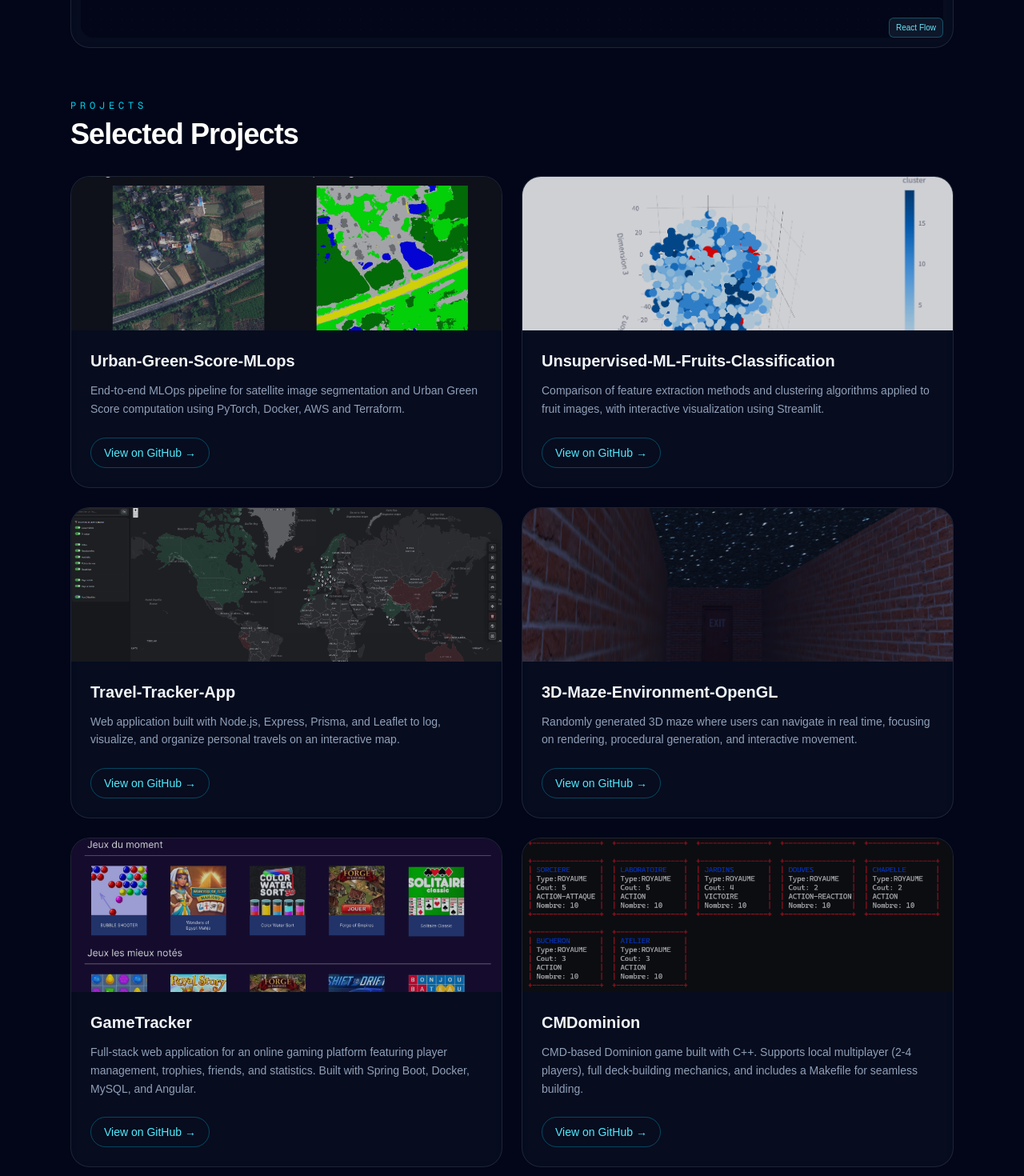
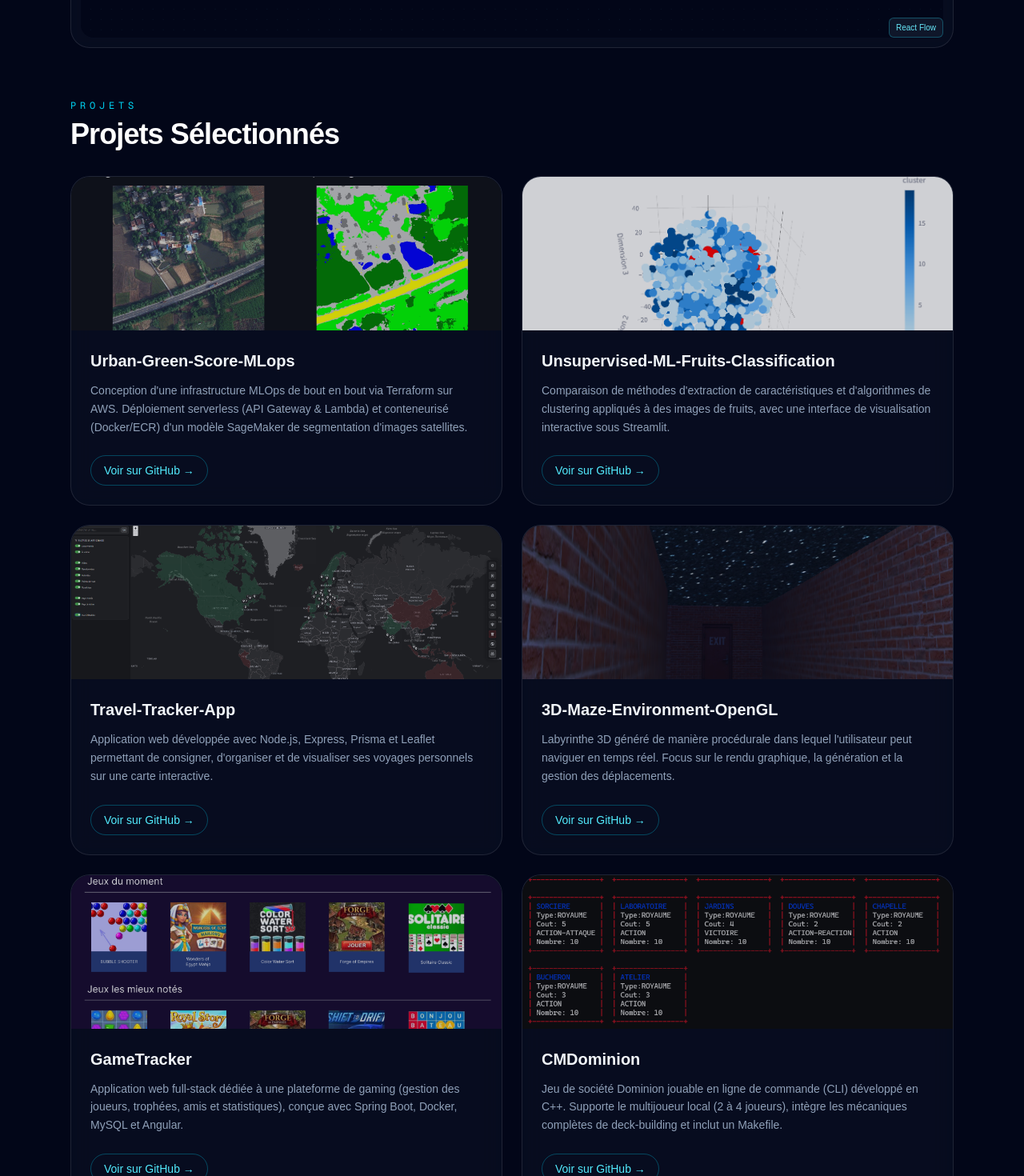
Before and after one commit to yoanlouvois/e-portfolio, a Next.js app: page / in a window 1280 px wide. Shown: the part 1160-2630 px from the top of the page at 80% size. Built offline with nearby package versions, Linux system fonts and the light colour scheme.

Commit message:
update: translate project descriptions and section titles to French

```diff
--- a/src/components/ProjectsSection.tsx
+++ b/src/components/ProjectsSection.tsx
@@ -6,42 +6,42 @@ const projects = [
     image: "/projects/urban-green-score.png",
     github: "https://github.com/yoanlouvois/Urban-Green-Score-MLops",
     description:
-      "End-to-end MLOps pipeline for satellite image segmentation and Urban Green Score computation using PyTorch, Docker, AWS and Terraform.",
+      "Conception d'une infrastructure MLOps de bout en bout via Terraform sur AWS. Déploiement serverless (API Gateway & Lambda) et conteneurisé (Docker/ECR) d'un modèle SageMaker de segmentation d'images satellites.",
   },
   {
     title: "Unsupervised-ML-Fruits-Classification",
     image: "/projects/fruits-classification.png",
     github: "https://github.com/yoanlouvois/Unsupervised-ML-Fruits-Classification",
     description:
-      "Comparison of feature extraction methods and clustering algorithms applied to fruit images, with interactive visualization using Streamlit.",
+      "Comparaison de méthodes d'extraction de caractéristiques et d'algorithmes de clustering appliqués à des images de fruits, avec une interface de visualisation interactive sous Streamlit.",
   },
   {
     title: "Travel-Tracker-App",
     image: "/projects/travel-tracker.png",
     github: "https://github.com/yoanlouvois/Travel-Tracker-App",
     description:
-      "Web application built with Node.js, Express, Prisma, and Leaflet to log, visualize, and organize personal travels on an interactive map.",
+      "Application web développée avec Node.js, Express, Prisma et Leaflet permettant de consigner, d'organiser et de visualiser ses voyages personnels sur une carte interactive.",
   },
   {
     title: "3D-Maze-Environment-OpenGL",
     image: "/projects/maze-opengl.png",
     github: "https://github.com/yoanlouvois/3D-Maze-Environment-OpenGL",
     description:
-      "Randomly generated 3D maze where users can navigate in real time, focusing on rendering, procedural generation, and interactive movement.",
+      "Labyrinthe 3D généré de manière procédurale dans lequel l'utilisateur peut naviguer en temps réel. Focus sur le rendu graphique, la génération et la gestion des déplacements.",
   },
   {
     title: "GameTracker",
     image: "/projects/gametracker.png",
-    github: "https://github.com/MorganPhlp/GameTrackerProject",
+    github: "https://github.com/yoanlouvois/GameTrackerProject-Backend",
     description:
-      "Full-stack web application for an online gaming platform featuring player management, trophies, friends, and statistics. Built with Spring Boot, Docker, MySQL, and Angular.",
+      "Application web full-stack dédiée à une plateforme de gaming (gestion des joueurs, trophées, amis et statistiques), conçue avec Spring Boot, Docker, MySQL et Angular.",
   },
   {
     title: "CMDominion",
     image: "/projects/cmdominion.png",
     github: "https://github.com/yoanlouvois/CMDominion",
     description:
-      "CMD-based Dominion game built with C++. Supports local multiplayer (2-4 players), full deck-building mechanics, and includes a Makefile for seamless building.",
+      "Jeu de société Dominion jouable en ligne de commande (CLI) développé en C++. Supporte le multijoueur local (2 à 4 joueurs), intègre les mécaniques complètes de deck-building et inclut un Makefile.",
   }
 ];
 
@@ -50,11 +50,11 @@ export default function ProjectsSection() {
     <section>
       <div className="mb-8">
         <p className="mb-2 font-mono text-xs uppercase tracking-[0.4em] text-cyan-400">
-          Projects
+          Projets
         </p>
 
         <h2 className="text-4xl font-bold tracking-tight">
-          Selected Projects
+          Projets Sélectionnés
         </h2>
       </div>
 
@@ -87,7 +87,7 @@ export default function ProjectsSection() {
                 rel="noreferrer"
                 className="inline-flex rounded-full border border-cyan-400/30 px-4 py-2 text-sm font-medium text-cyan-300 transition hover:bg-cyan-400/10"
               >
-                View on GitHub →
+                Voir sur GitHub →
               </a>
             </div>
           </article>
```
